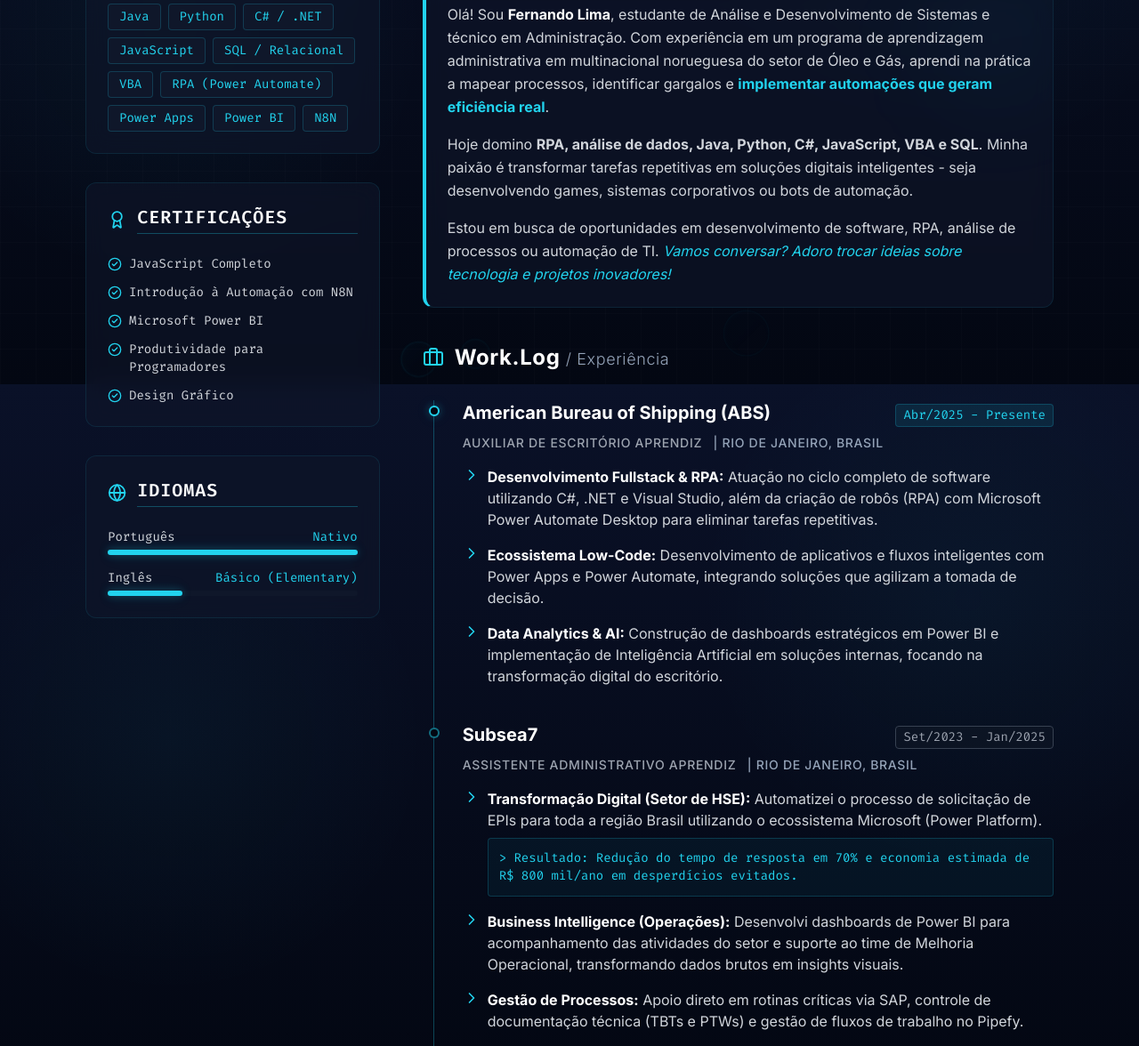
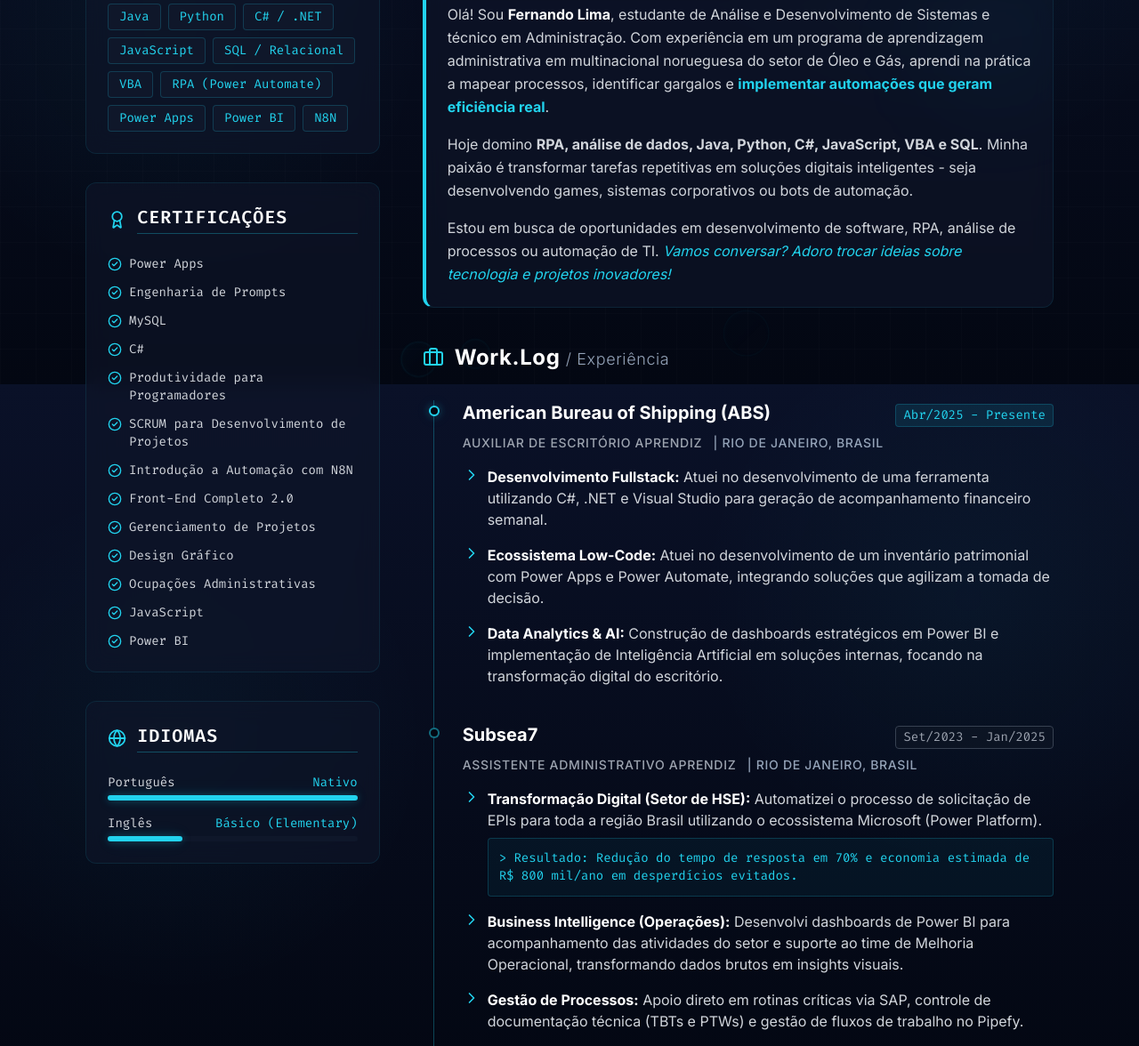
Before and after one commit to MrSkillFull/Curriculum-Vitae, a plain HTML site: page index.html in a window 1280 px wide. Shown: the part 368-1544 px from the top of the page at 89% size. Drawn offline with nearby package versions, Linux system fonts and the light colour scheme.

Commit message:
Atualiza minhas certificaçõe e detalha minha experiência na ABS Consulting, além disso adiciona data de última atualização no rodapé da página.

```diff
--- a/index.html
+++ b/index.html
@@ -271,15 +271,19 @@
                     <ul class="space-y-3 font-mono text-sm text-gray-300">
                         <li class="flex items-start gap-2">
                             <i data-lucide="check-circle-2" class="w-4 h-4 text-tech-cyan shrink-0 mt-0.5"></i>
-                            <span>JavaScript Completo</span>
+                            <span>Power Apps</span>
                         </li>
                         <li class="flex items-start gap-2">
                             <i data-lucide="check-circle-2" class="w-4 h-4 text-tech-cyan shrink-0 mt-0.5"></i>
-                            <span>Introdução à Automação com N8N</span>
+                            <span>Engenharia de Prompts</span>
                         </li>
                         <li class="flex items-start gap-2">
                             <i data-lucide="check-circle-2" class="w-4 h-4 text-tech-cyan shrink-0 mt-0.5"></i>
-                            <span>Microsoft Power BI</span>
+                            <span>MySQL</span>
+                        </li>
+                        <li class="flex items-start gap-2">
+                            <i data-lucide="check-circle-2" class="w-4 h-4 text-tech-cyan shrink-0 mt-0.5"></i>
+                            <span>C#</span>
                         </li>
                         <li class="flex items-start gap-2">
                             <i data-lucide="check-circle-2" class="w-4 h-4 text-tech-cyan shrink-0 mt-0.5"></i>
@@ -287,7 +291,35 @@
                         </li>
                         <li class="flex items-start gap-2">
                             <i data-lucide="check-circle-2" class="w-4 h-4 text-tech-cyan shrink-0 mt-0.5"></i>
+                            <span>SCRUM para Desenvolvimento de Projetos</span>
+                        </li>
+                        <li class="flex items-start gap-2">
+                            <i data-lucide="check-circle-2" class="w-4 h-4 text-tech-cyan shrink-0 mt-0.5"></i>
+                            <span>Introdução a Automação com N8N</span>
+                        </li>
+                        <li class="flex items-start gap-2">
+                            <i data-lucide="check-circle-2" class="w-4 h-4 text-tech-cyan shrink-0 mt-0.5"></i>
+                            <span>Front-End Completo 2.0</span>
+                        </li>
+                        <li class="flex items-start gap-2">
+                            <i data-lucide="check-circle-2" class="w-4 h-4 text-tech-cyan shrink-0 mt-0.5"></i>
+                            <span>Gerenciamento de Projetos</span>
+                        </li>
+                        <li class="flex items-start gap-2">
+                            <i data-lucide="check-circle-2" class="w-4 h-4 text-tech-cyan shrink-0 mt-0.5"></i>
                             <span>Design Gráfico</span>
+                        </li>
+                        <li class="flex items-start gap-2">
+                            <i data-lucide="check-circle-2" class="w-4 h-4 text-tech-cyan shrink-0 mt-0.5"></i>
+                            <span>Ocupações Administrativas</span>
+                        </li>
+                        <li class="flex items-start gap-2">
+                            <i data-lucide="check-circle-2" class="w-4 h-4 text-tech-cyan shrink-0 mt-0.5"></i>
+                            <span>JavaScript</span>
+                        </li>
+                        <li class="flex items-start gap-2">
+                            <i data-lucide="check-circle-2" class="w-4 h-4 text-tech-cyan shrink-0 mt-0.5"></i>
+                            <span>Power BI</span>
                         </li>
                     </ul>
                 </section>
@@ -390,18 +422,17 @@
                                 <li class="flex items-start">
                                     <i data-lucide="chevron-right" class="w-5 h-5 text-tech-cyan shrink-0 mr-2"></i>
                                     <div>
-                                        <strong class="text-white">Desenvolvimento Fullstack & RPA:</strong> Atuação no
-                                        ciclo completo de software utilizando C#, .NET e Visual Studio, além da criação
-                                        de robôs (RPA) com Microsoft Power Automate Desktop para eliminar tarefas
-                                        repetitivas.
+                                        <strong class="text-white">Desenvolvimento Fullstack:</strong> Atuei no
+                                        desenvolvimento de uma ferramenta utilizando C#, .NET e Visual Studio para
+                                        geração de acompanhamento financeiro semanal.
                                     </div>
                                 </li>
                                 <li class="flex items-start">
                                     <i data-lucide="chevron-right" class="w-5 h-5 text-tech-cyan shrink-0 mr-2"></i>
                                     <div>
-                                        <strong class="text-white">Ecossistema Low-Code:</strong> Desenvolvimento de
-                                        aplicativos e fluxos inteligentes com Power Apps e Power Automate, integrando
-                                        soluções que agilizam a tomada de decisão.
+                                        <strong class="text-white">Ecossistema Low-Code:</strong> Atuei no
+                                        desenvolvimento de um inventário patrimonial com Power Apps e Power Automate,
+                                        integrando soluções que agilizam a tomada de decisão.
                                     </div>
                                 </li>
                                 <li class="flex items-start">
@@ -508,6 +539,9 @@
             <p class="font-mono text-tech-muted text-sm">
                 <span class="text-tech-cyan">&lt;/&gt;</span> Desenvolvido com código, café e automação por <strong
                     class="text-white">Fernando Lima</strong>.
+            </p>
+            <p class="font-mono text-tech-muted/60 text-xs mt-2">
+                <i data-lucide="clock" class="inline-block w-3 h-3 mr-1 mb-0.5"></i>Última atualização: Abril de 2026
             </p>
             <div class="mt-4 flex justify-center gap-4">
                 <a href="https://www.linkedin.com/in/fernandolima-dev" target="_blank"
```
Also changed, not shown: 1 other file.
